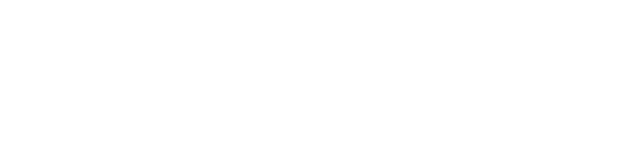
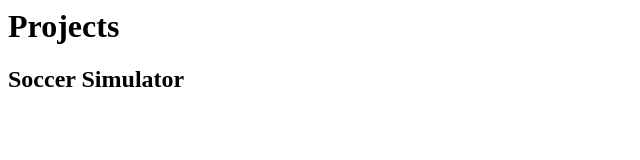
Before and after one commit to rhit-hamiltma/rhit-hamiltma.github.io, a plain HTML site: page portfolio.html in a window 1280 px wide. Shown: the whole page, without its empty margins (0-640 px from the left). Drawn offline with Linux system fonts and the light colour scheme.

Commit message:
Begun work on portfolio page

```diff
--- a/portfolio.html
+++ b/portfolio.html
@@ -0,0 +1,11 @@
+<html>
+    <link rel="stylesheet" href="style.css">
+    <head>
+        <title>Portfolio Page</title>
+    </head>
+    <body>
+            <h1>Projects</h1>
+            <h2>Soccer Simulator</h2>
+
+    </body>
+</html>
```
Also changed, not shown: index.html (+1 -0 lines).
